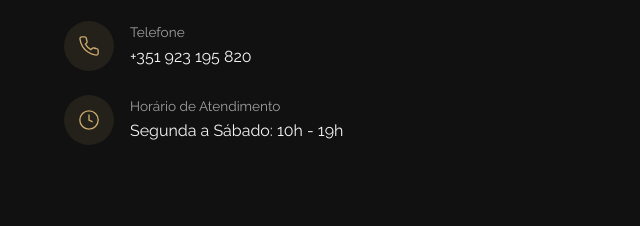
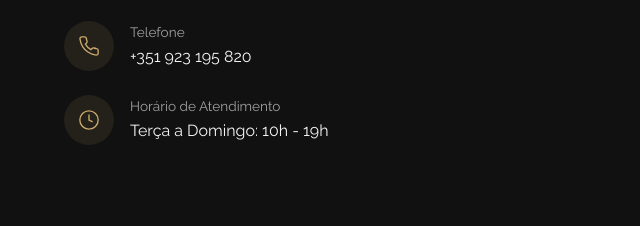
Before and after one commit to Herikprog/Serenity-tantra-rituals, a website: page index.html in a window 1280 px wide. Shown: the part 7651-7877 px from the top of the page, 0-640 px from the left. Drawn offline with nearby package versions, Linux system fonts and the light colour scheme.

Commit message:
Update contact hours from 'Segunda a Sábado' to 'Terça a Domingo'

```diff
--- a/index.html
+++ b/index.html
@@ -379,7 +379,7 @@
               </div>
               <div class="contact-details">
                 <span class="contact-label">Horário de Atendimento</span>
-                <span class="contact-value">Segunda a Sábado: 10h - 19h</span>
+                <span class="contact-value">Terça a Domingo: 10h - 19h</span>
               </div>
             </div>
           </div>
```
